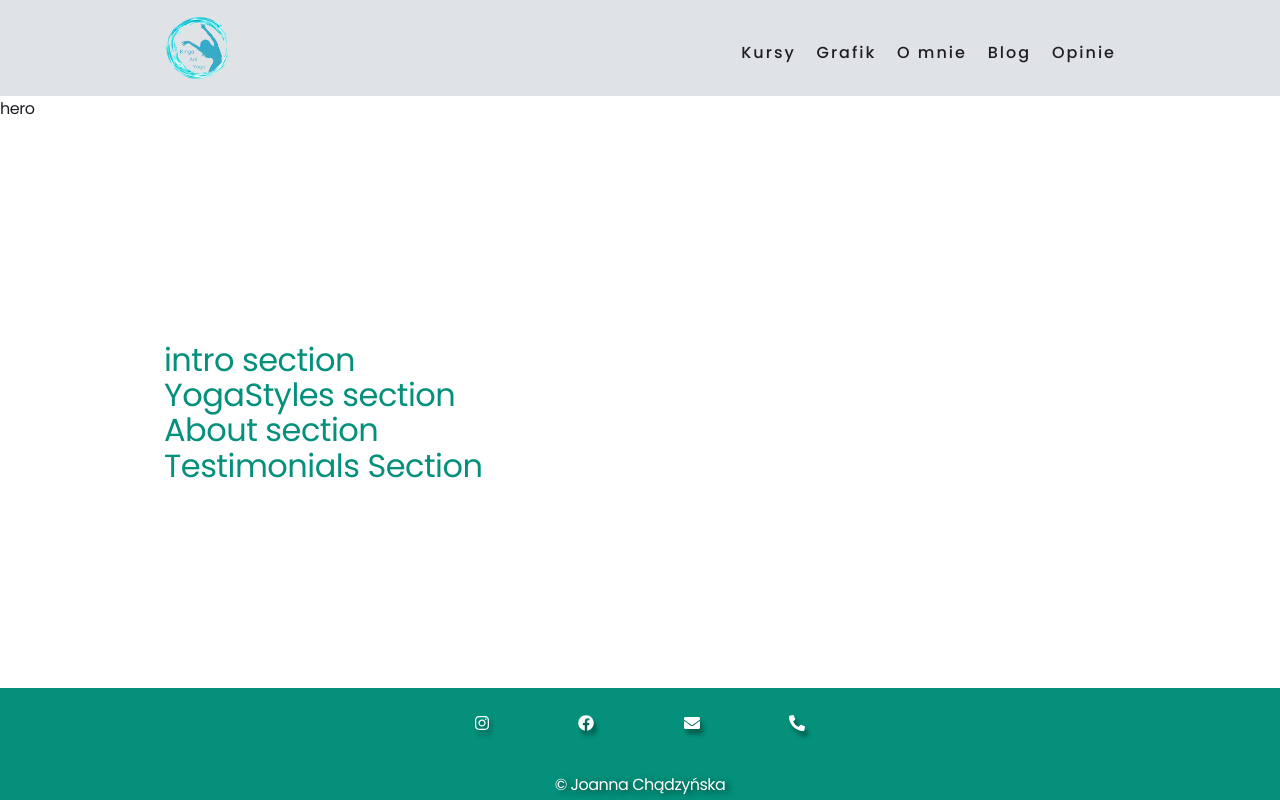
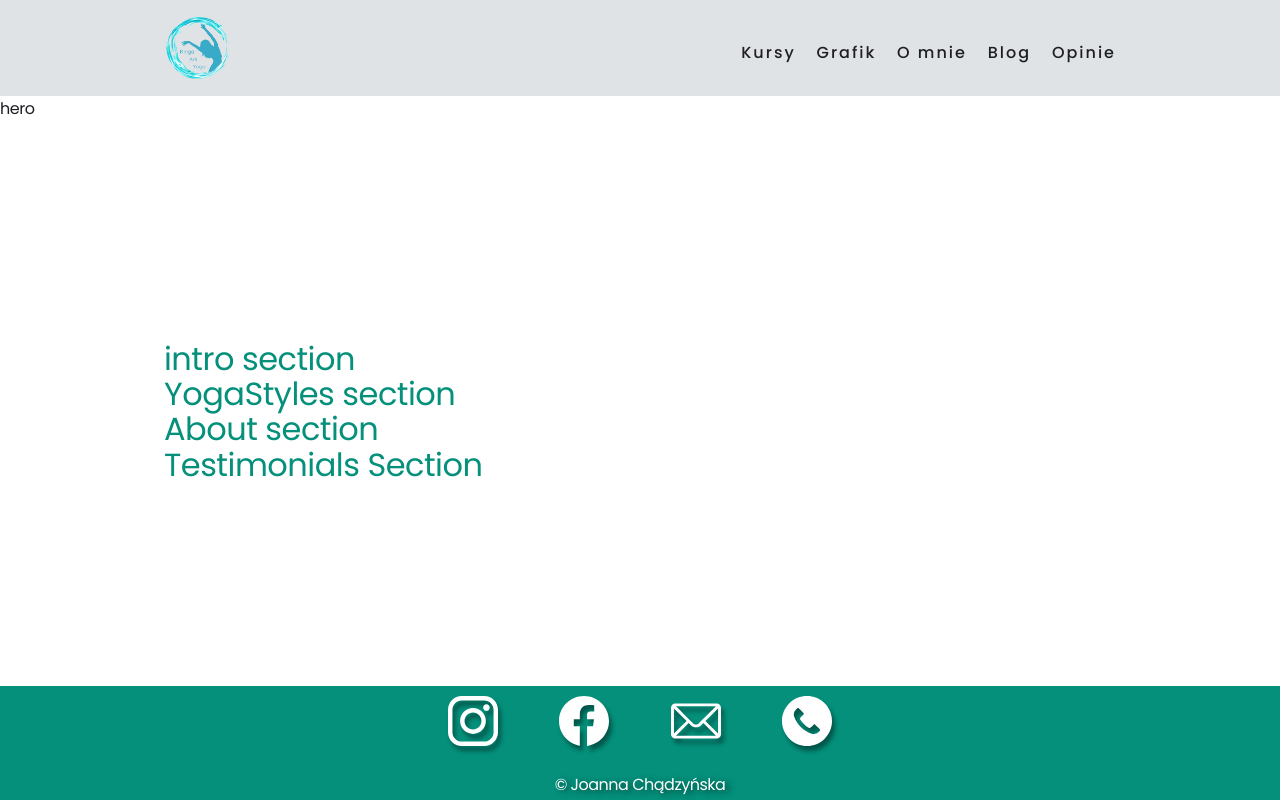
Before and after one commit to joannachadzynska/heart-yoga, a Next.js app: page / in a window 1280 px wide. Built offline with nearby package versions, Linux system fonts and the light colour scheme.

Commit message:
create icons components in footer

```diff
--- /dev/null
+++ b/components/Footer/components/EmailIcon.tsx
@@ -0,0 +1,42 @@
+import React from "react";
+
+const EmailIcon: React.SFC = () => (
+    <svg
+        version='1.1'
+        id='Capa_1'
+        xmlns='http://www.w3.org/2000/svg'
+        xmlnsXlink='http://www.w3.org/1999/xlink'
+        x='0px'
+        y='0px'
+        viewBox='0 0 512 512'
+        xmlSpace='preserve'>
+        <g>
+            <g>
+                <path
+                    d='M467,76H45C20.137,76,0,96.262,0,121v270c0,24.885,20.285,45,45,45h422c24.655,0,45-20.03,45-45V121
+			C512,96.306,491.943,76,467,76z M460.698,106c-9.194,9.145-167.415,166.533-172.878,171.967c-8.5,8.5-19.8,13.18-31.82,13.18
+			s-23.32-4.681-31.848-13.208C220.478,274.284,64.003,118.634,51.302,106H460.698z M30,384.894V127.125L159.638,256.08L30,384.894z
+			 M51.321,406l129.587-128.763l22.059,21.943c14.166,14.166,33,21.967,53.033,21.967c20.033,0,38.867-7.801,53.005-21.939
+			l22.087-21.971L460.679,406H51.321z M482,384.894L352.362,256.08L482,127.125V384.894z'
+                />
+            </g>
+        </g>
+        <g></g>
+        <g></g>
+        <g></g>
+        <g></g>
+        <g></g>
+        <g></g>
+        <g></g>
+        <g></g>
+        <g></g>
+        <g></g>
+        <g></g>
+        <g></g>
+        <g></g>
+        <g></g>
+        <g></g>
+    </svg>
+);
+
+export default EmailIcon;
--- /dev/null
+++ b/components/Footer/components/FacebookLogo.tsx
@@ -0,0 +1,39 @@
+import React from "react";
+
+const FacebookLogo: React.SFC = () => (
+    <svg
+        version='1.1'
+        id='Capa_1'
+        xmlns='http://www.w3.org/2000/svg'
+        xmlnsXlink='http://www.w3.org/1999/xlink'
+        x='0px'
+        y='0px'
+        viewBox='0 0 167.657 167.657'
+        xmlSpace='preserve'>
+        <g>
+            <path
+                d='M83.829,0.349C37.532,0.349,0,37.881,0,84.178c0,41.523,30.222,75.911,69.848,82.57v-65.081H49.626
+		v-23.42h20.222V60.978c0-20.037,12.238-30.956,30.115-30.956c8.562,0,15.92,0.638,18.056,0.919v20.944l-12.399,0.006
+		c-9.72,0-11.594,4.618-11.594,11.397v14.947h23.193l-3.025,23.42H94.026v65.653c41.476-5.048,73.631-40.312,73.631-83.154
+		C167.657,37.881,130.125,0.349,83.829,0.349z'
+            />
+        </g>
+        <g></g>
+        <g></g>
+        <g></g>
+        <g></g>
+        <g></g>
+        <g></g>
+        <g></g>
+        <g></g>
+        <g></g>
+        <g></g>
+        <g></g>
+        <g></g>
+        <g></g>
+        <g></g>
+        <g></g>
+    </svg>
+);
+
+export default FacebookLogo;
--- /dev/null
+++ b/components/Footer/components/InstagramLogo.tsx
@@ -0,0 +1,51 @@
+import React from "react";
+
+const InstagramLogo: React.SFC = () => (
+    <svg
+        version='1.1'
+        id='Layer_1'
+        xmlns='http://www.w3.org/2000/svg'
+        xmlnsXlink='http://www.w3.org/1999/xlink'
+        x='0px'
+        y='0px'
+        width='169.063px'
+        height='169.063px'
+        viewBox='0 0 169.063 169.063'
+        xmlSpace='preserve'>
+        <g>
+            <path
+                d='M122.406,0H46.654C20.929,0,0,20.93,0,46.655v75.752c0,25.726,20.929,46.655,46.654,46.655h75.752
+		c25.727,0,46.656-20.93,46.656-46.655V46.655C169.063,20.93,148.133,0,122.406,0z M154.063,122.407
+		c0,17.455-14.201,31.655-31.656,31.655H46.654C29.2,154.063,15,139.862,15,122.407V46.655C15,29.201,29.2,15,46.654,15h75.752
+		c17.455,0,31.656,14.201,31.656,31.655V122.407z'
+            />
+            <path
+                d='M84.531,40.97c-24.021,0-43.563,19.542-43.563,43.563c0,24.02,19.542,43.561,43.563,43.561s43.563-19.541,43.563-43.561
+		C128.094,60.512,108.552,40.97,84.531,40.97z M84.531,113.093c-15.749,0-28.563-12.812-28.563-28.561
+		c0-15.75,12.813-28.563,28.563-28.563s28.563,12.813,28.563,28.563C113.094,100.281,100.28,113.093,84.531,113.093z'
+            />
+            <path
+                d='M129.921,28.251c-2.89,0-5.729,1.17-7.77,3.22c-2.051,2.04-3.23,4.88-3.23,7.78c0,2.891,1.18,5.73,3.23,7.78
+		c2.04,2.04,4.88,3.22,7.77,3.22c2.9,0,5.73-1.18,7.78-3.22c2.05-2.05,3.22-4.89,3.22-7.78c0-2.9-1.17-5.74-3.22-7.78
+		C135.661,29.421,132.821,28.251,129.921,28.251z'
+            />
+        </g>
+        <g></g>
+        <g></g>
+        <g></g>
+        <g></g>
+        <g></g>
+        <g></g>
+        <g></g>
+        <g></g>
+        <g></g>
+        <g></g>
+        <g></g>
+        <g></g>
+        <g></g>
+        <g></g>
+        <g></g>
+    </svg>
+);
+
+export default InstagramLogo;
--- /dev/null
+++ b/components/Footer/components/PhoneIcon.tsx
@@ -0,0 +1,48 @@
+import React from "react";
+
+const PhoneIcon: React.SFC = () => (
+    <svg
+        version='1.1'
+        id='Layer_1'
+        xmlns='http://www.w3.org/2000/svg'
+        xmlnsXlink='http://www.w3.org/1999/xlink'
+        x='0px'
+        y='0px'
+        viewBox='0 0 512 512'
+        xmlSpace='preserve'>
+        <g>
+            <g>
+                <path
+                    d='M436.992,74.953c-99.989-99.959-262.08-99.935-362.039,0.055s-99.935,262.08,0.055,362.039s262.08,99.935,362.039-0.055
+			c48.006-48.021,74.968-113.146,74.953-181.047C511.986,188.055,485.005,122.951,436.992,74.953z M387.703,356.605
+			c-0.011,0.011-0.022,0.023-0.034,0.034v-0.085l-12.971,12.885c-16.775,16.987-41.206,23.976-64.427,18.432
+			c-23.395-6.262-45.635-16.23-65.877-29.525c-18.806-12.019-36.234-26.069-51.968-41.899
+			c-14.477-14.371-27.483-30.151-38.827-47.104c-12.408-18.242-22.229-38.114-29.184-59.051
+			c-7.973-24.596-1.366-51.585,17.067-69.717l15.189-15.189c4.223-4.242,11.085-4.257,15.326-0.034
+			c0.011,0.011,0.023,0.022,0.034,0.034l47.957,47.957c4.242,4.223,4.257,11.085,0.034,15.326c-0.011,0.011-0.022,0.022-0.034,0.034
+			l-28.16,28.16c-8.08,7.992-9.096,20.692-2.389,29.867c10.185,13.978,21.456,27.131,33.707,39.339
+			c13.659,13.718,28.508,26.197,44.373,37.291c9.167,6.394,21.595,5.316,29.525-2.56l27.221-27.648
+			c4.223-4.242,11.085-4.257,15.326-0.034c0.011,0.011,0.022,0.022,0.034,0.034l48.043,48.128
+			C391.911,345.502,391.926,352.363,387.703,356.605z'
+                />
+            </g>
+        </g>
+        <g></g>
+        <g></g>
+        <g></g>
+        <g></g>
+        <g></g>
+        <g></g>
+        <g></g>
+        <g></g>
+        <g></g>
+        <g></g>
+        <g></g>
+        <g></g>
+        <g></g>
+        <g></g>
+        <g></g>
+    </svg>
+);
+
+export default PhoneIcon;
--- /dev/null
+++ b/components/Footer/components/index.ts
@@ -0,0 +1,4 @@
+export { default as EmailIcon } from "./EmailIcon";
+export { default as FacebookLogo } from "./FacebookLogo";
+export { default as InstagramLogo } from "./InstagramLogo";
+export { default as PhoneIcon } from "./PhoneIcon";
--- a/components/Footer/footer.module.scss
+++ b/components/Footer/footer.module.scss
@@ -25,6 +25,7 @@
         width: 50px;
         height: 50px;
         filter: drop-shadow(3px 5px 2px rgb(0 0 0 / 0.4));
+        fill: #fff;
     }
 
     &:hover,
--- a/components/Footer/index.tsx
+++ b/components/Footer/index.tsx
@@ -1,6 +1,11 @@
-import { FontAwesomeIcon } from "@fortawesome/react-fontawesome";
 import Link from "next/link";
 import React from "react";
+import {
+    EmailIcon,
+    FacebookLogo,
+    InstagramLogo,
+    PhoneIcon,
+} from "./components";
 import styles from "./footer.module.scss";
 
 export interface FooterProps {}
@@ -33,22 +38,22 @@ const Footer: React.SFC<FooterProps> = () => {
                     <SocialLink
                         href='https://www.instagram.com/kingaariiyoga/'
                         label='Kinga Arii Yoga instagram'>
-                        <FontAwesomeIcon icon={["fab", "instagram"]} />
+                        <InstagramLogo />
                     </SocialLink>
                     <SocialLink
                         href='https://www.facebook.com/kingaariiyoga'
                         label='Kinga Arii Yoga facebook'>
-                        <FontAwesomeIcon icon={["fab", "facebook"]} />
+                        <FacebookLogo />
                     </SocialLink>
                     <SocialLink
                         href='mailto:kingaarii@wp.pl;jmalek87@gmail.com?subject=Zapytanie o kurs'
                         label='Kinga Arii Yoga email'>
-                        <FontAwesomeIcon icon={["fas", "envelope"]} />
+                        <EmailIcon />
                     </SocialLink>
                     <SocialLink
                         href='tel:+48731666097'
                         label='Kinga Arii Yoga phone'>
-                        <FontAwesomeIcon icon={["fas", "phone-alt"]} />
+                        <PhoneIcon />
                     </SocialLink>
                 </div>
                 <div className={styles.copy}>
--- a/components/index.ts
+++ b/components/index.ts
@@ -3,6 +3,6 @@ export { default as Footer } from "./Footer";
 export { default as Header } from "./Header";
 export { default as Intro } from "./Intro";
 export { default as Layout } from "./Layout";
-export { default as Schedule } from "./Schedule";
+export { default as ScheduleContainer } from "./Schedule";
 export { default as Testimonials } from "./Testimonials";
 export { default as YogaStyles } from "./YogaStyles";
```
